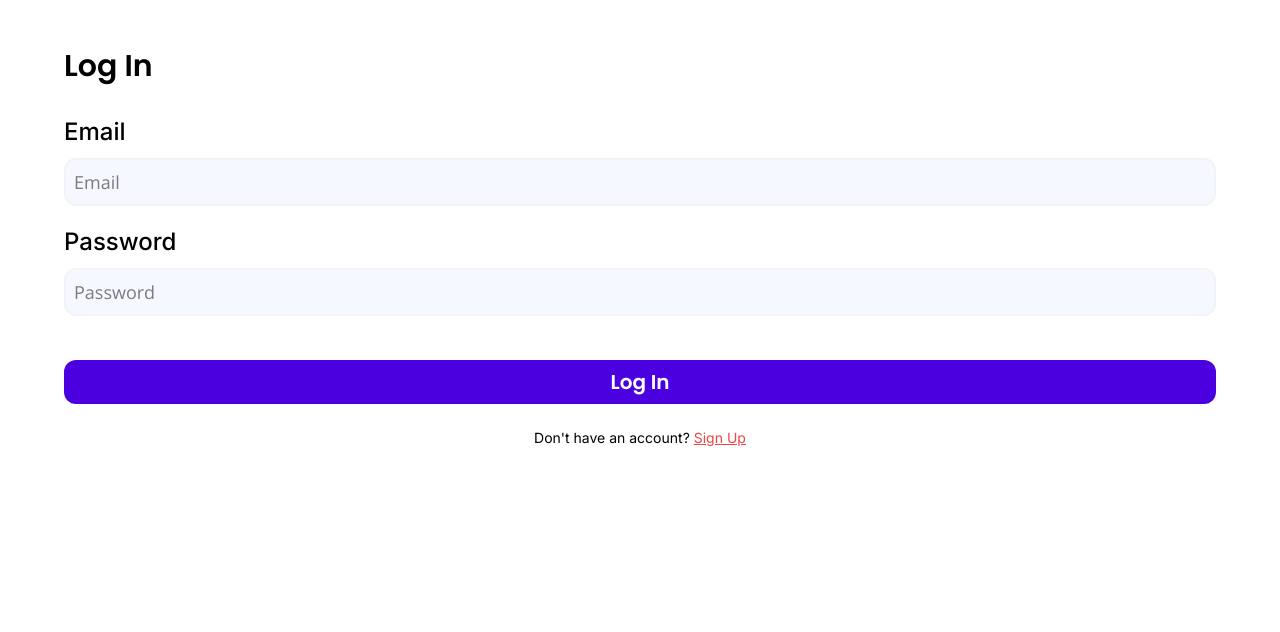
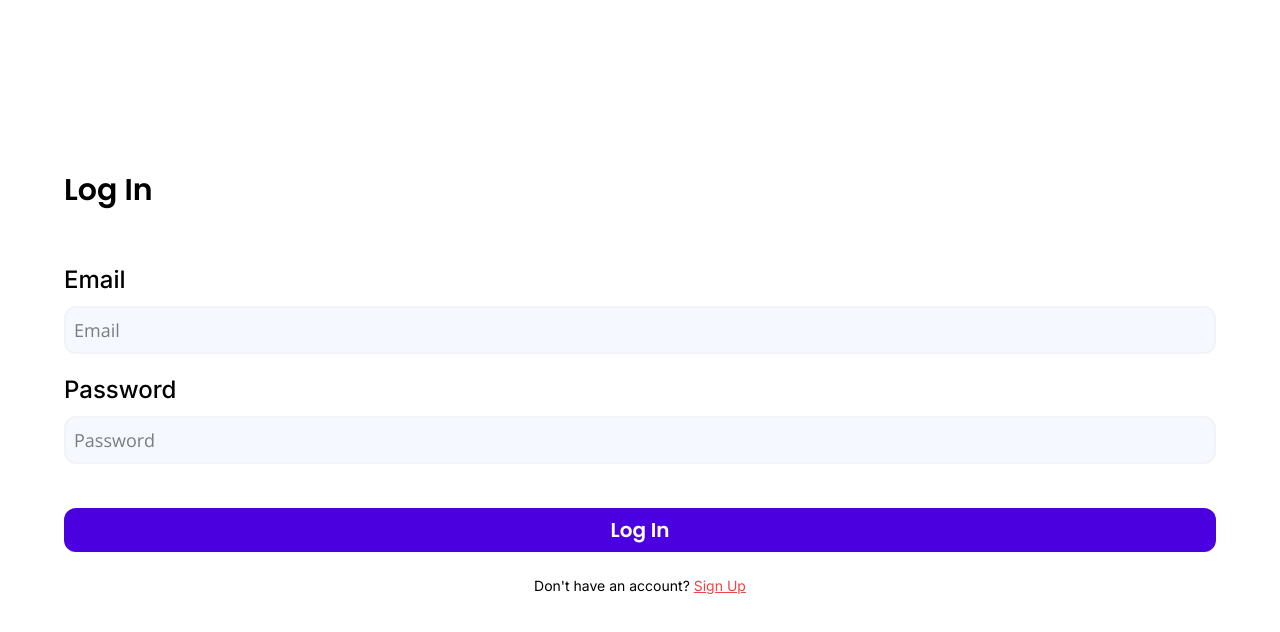
Before and after one commit to Tjay05/shayo-hut, a React (Vite) app: page / in a window 1280 px wide. Shown: the top 632 px of the page. Built offline with nearby package versions, Linux system fonts and the light colour scheme.

Commit message:
Center login page

```diff
--- a/src/pages/account/Login.jsx
+++ b/src/pages/account/Login.jsx
@@ -2,7 +2,7 @@ import { Link } from "react-router-dom";
 
 const Login = () => {
   return (
-    <div className="rule my-12 flex-col">
+    <div className="flex rule justify-center h-[100vh] flex-col">
       <h1 className="text-black text-3xl font-semibold font-[Poppins] mb-6">Log In</h1>
 
       <form className="my-8">
```
